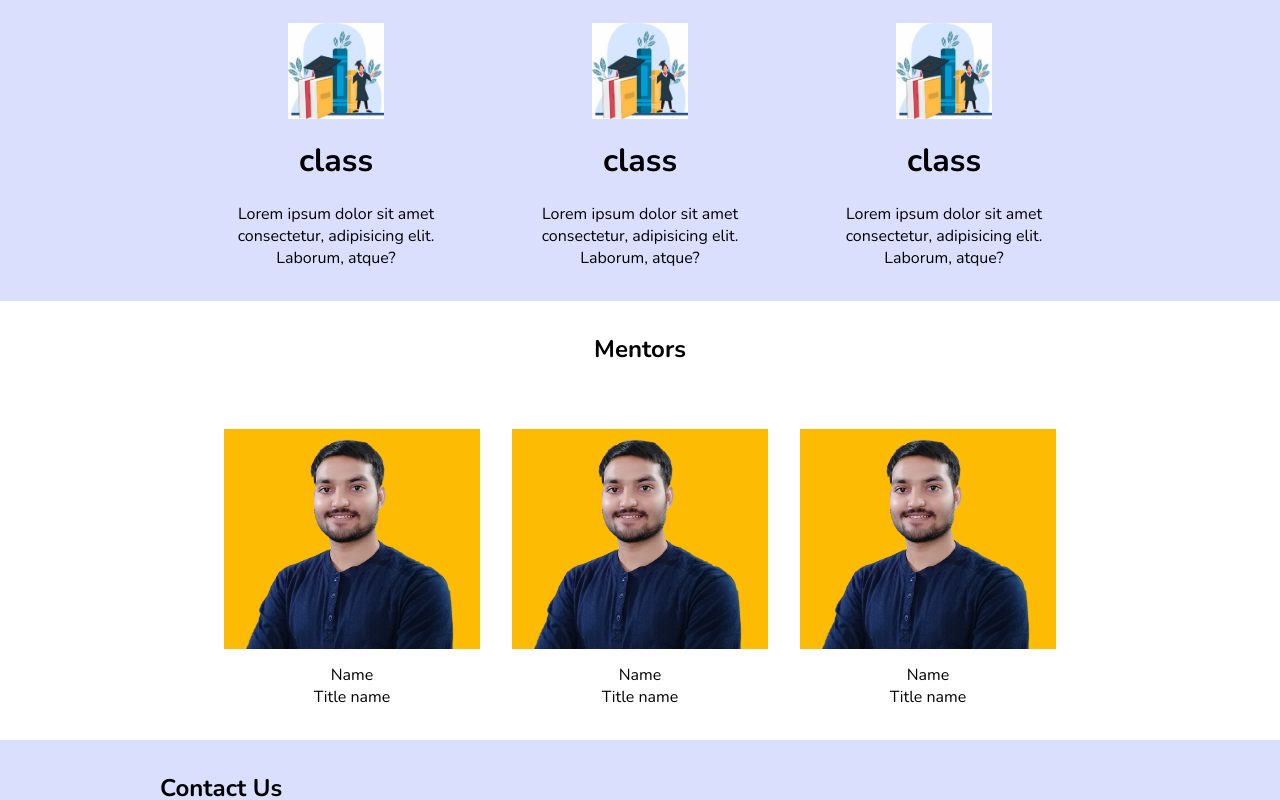
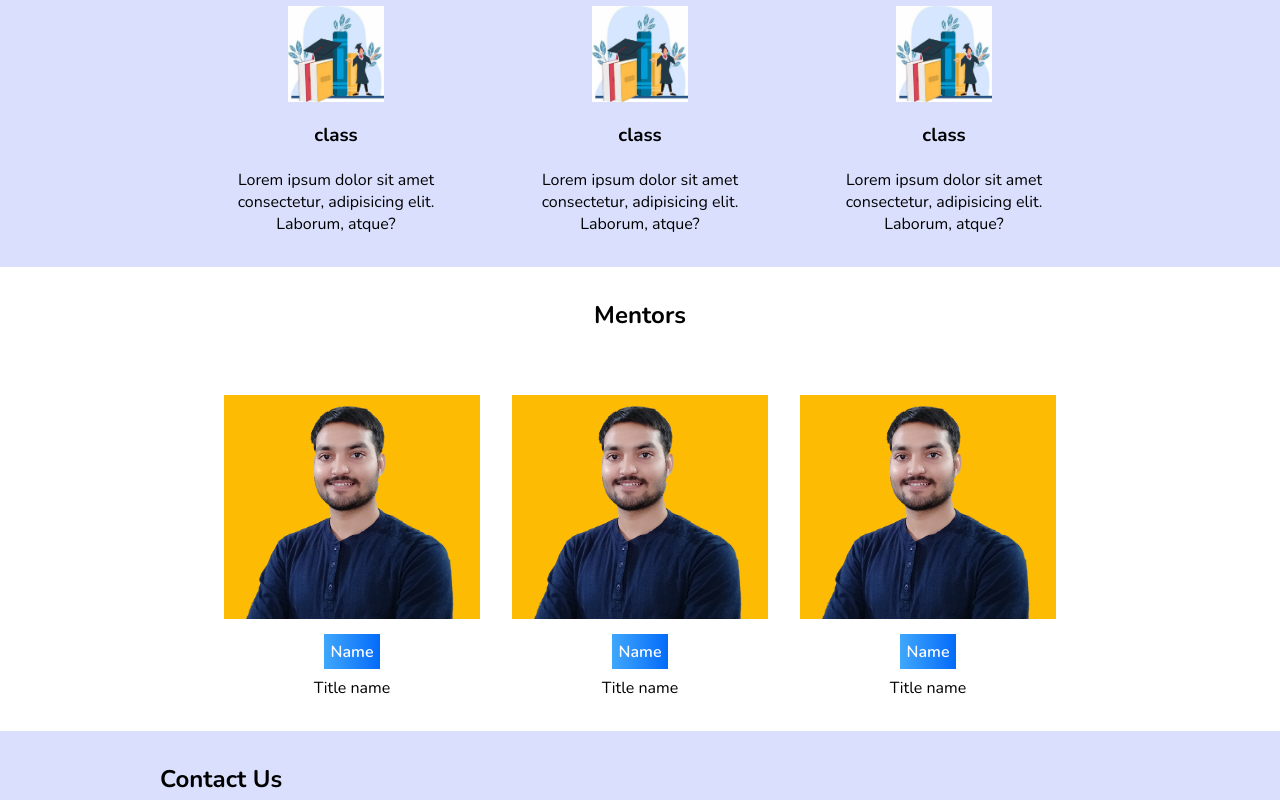
Before and after one commit to NiranjanNCR/counsellingFD, a React (Create React App) app: page / in a window 1280 px wide. Shown: the part 1680-2480 px from the top of the page. Built offline with nearby package versions, Linux system fonts and the light colour scheme; a web font is replaced by a local one.

Commit message:
Update style.css

```diff
--- a/src/css/style.css
+++ b/src/css/style.css
@@ -34,6 +34,11 @@
     align-items: center;
     justify-content: space-between;
     padding: 25px 100px;
+}
+
+.logo img{
+max-width: 8rem;
+/* max-height: 2rem; */
 }
 
 /* Program dropdown styles */
@@ -244,7 +249,7 @@ font-weight: var(--heading-font-weight);
     background-color: rgb(218, 223, 253);
 }
 .sectionTwo h3{
-    font-size: var(--heading-font-size);
+    /* font-size: var(--heading-font-size); */
 }
 
 .sectionTwoContainer{
@@ -286,10 +291,20 @@ font-weight: var(--heading-font-weight);
     align-items: center;
     justify-content: center;
     /* gap: .6rem; */
+    max-width: 20rem;
+text-align: center;
+}
+.mentors p {
+margin-bottom: .5rem;
+background: var(--btn-background-image);
+color: white;
+font-weight: 600;
+padding: .4rem;
 }
 .mentors img{
     width: 16rem;
-    height: auto;
+    height: 14rem;
+    /* height: auto; */
     margin-bottom: 15px;
 }
 .mentor p{
@@ -506,14 +521,19 @@ footer{
 @media(max-width: 460px) {
     .menubtn {
         display: block;
+        width: 4rem;
     }
+
     .navContainer{
         display: flex;
-        align-items:flex-start;
-        justify-content: space-between;
-        padding: 25px 60px 25px 60px;
+        /* align-items:flex-start; */
+        /* justify-content: flex-start; */
+        /* gap: 2rem; */
+        padding: 20px
     }
-
+.logo img{
+    width: 4rem;
+}
     .nav-Items{
         width: 100%;
         /* background-color: aqua; */
```
